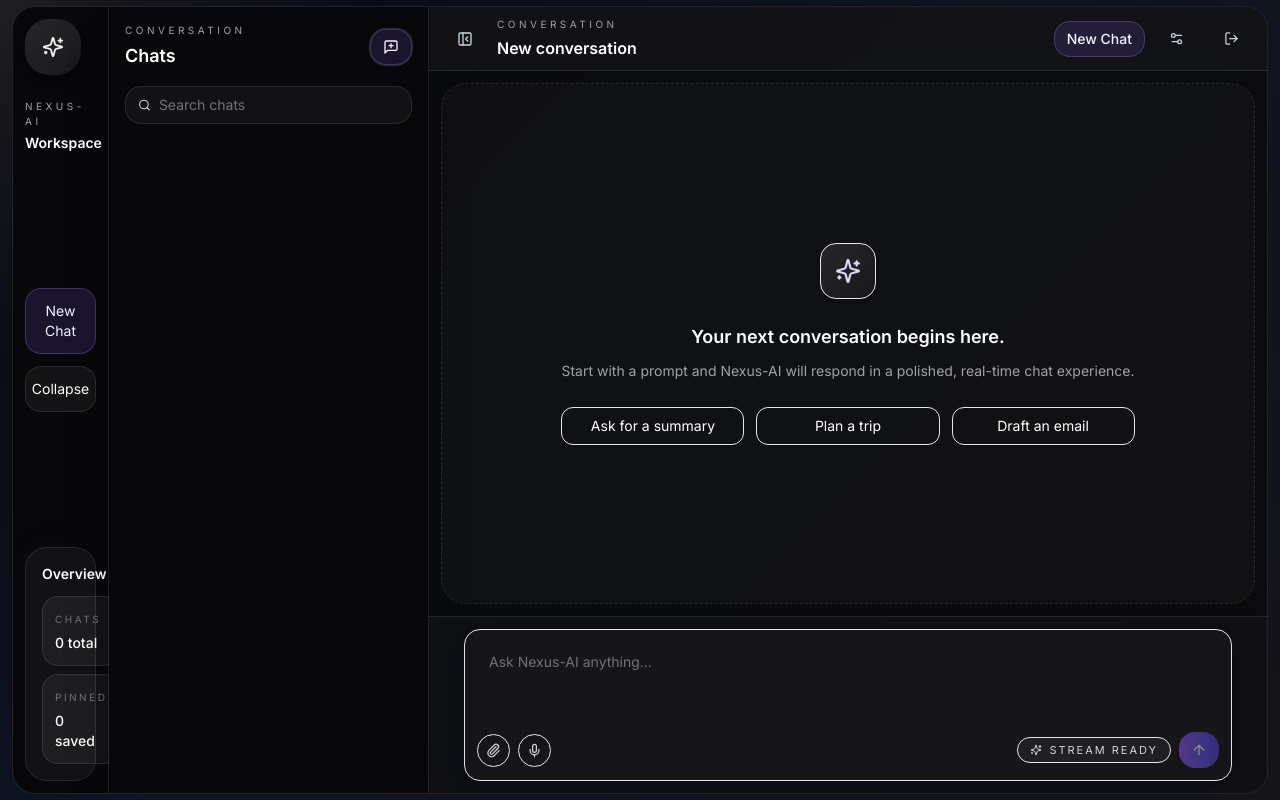
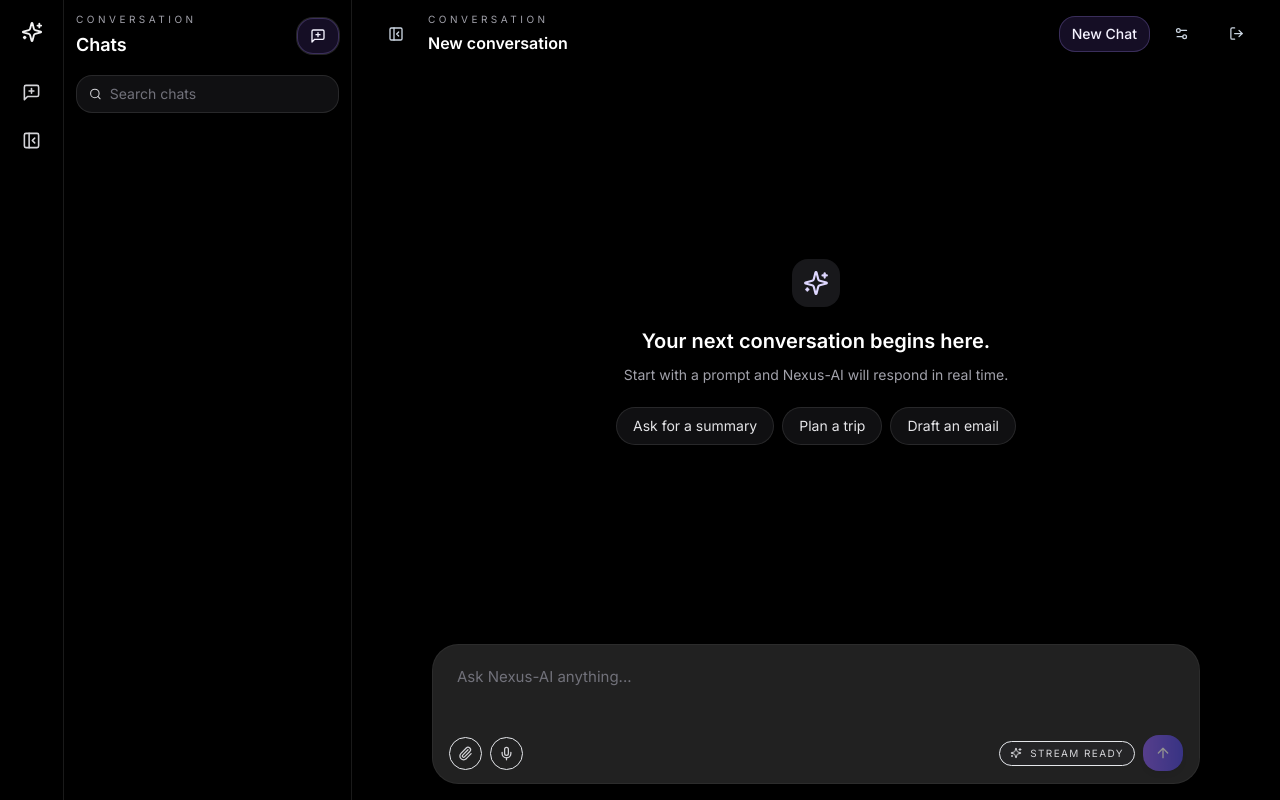
Before and after one commit to PranavAD36/Nexus-ai, a Next.js app: page /chat in a window 1280 px wide. Before the commit this address had no page. Built offline with nearby package versions, Linux system fonts and the light colour scheme.

Commit message:
Enable Nexus Chat without login, _______Perfact Till Here______

```diff
--- a/src/app/chat/page.tsx
+++ b/src/app/chat/page.tsx
@@ -29,6 +29,7 @@ interface ChatSummary {
 export default function ChatPage() {
   const [chats, setChats] = useState<ChatSummary[]>([]);
   const [activeChatId, setActiveChatId] = useState<string | null>(null);
+  const [isGuest, setIsGuest] = useState<boolean | null>(null);
   const [messages, setMessages] = useState<ChatMessage[]>([]);
   const [draft, setDraft] = useState('');
   const [search, setSearch] = useState('');
@@ -60,15 +61,14 @@ export default function ChatPage() {
     const verifySession = async () => {
       const supabase = getSupabase();
       const { data: { session } } = await supabase.auth.getSession();
-      if (!session) {
-        router.replace('/');
-      }
+      setIsGuest(!session);
     };
 
     void verifySession();
   }, [router]);
 
   useEffect(() => {
+    if (isGuest !== false) return;
     let isMounted = true;
     const load = async () => {
       setIsChatsLoading(true);
@@ -105,9 +105,19 @@ export default function ChatPage() {
     return () => {
       isMounted = false;
     };
-  }, []);
+  }, [isGuest]);
 
   useEffect(() => {
+    if (isGuest !== true) return;
+    setChats([]);
+    setActiveChatId('guest-local-chat');
+    setMessages([]);
+    setIsChatsLoading(false);
+    setIsMessagesLoading(false);
+  }, [isGuest]);
+
+  useEffect(() => {
+    if (isGuest !== false) return;
     if (!activeChatId) {
       setMessages([]);
       return;
@@ -134,7 +144,7 @@ export default function ChatPage() {
     return () => {
       isMounted = false;
     };
-  }, [activeChatId]);
+  }, [activeChatId, isGuest]);
 
   useEffect(() => {
     endRef.current?.scrollIntoView({ behavior: prefersReducedMotion ? 'auto' : 'smooth' });
@@ -159,6 +169,13 @@ export default function ChatPage() {
 
   const handleCreateChat = async () => {
     if (isCreatingChat) return;
+    if (isGuest) {
+      setActiveChatId('guest-local-chat');
+      setMessages([]);
+      setDraft('');
+      setError(null);
+      return;
+    }
     setIsCreatingChat(true);
     setError(null);
     setIsGenerating(false);
@@ -206,7 +223,7 @@ export default function ChatPage() {
     setDraft('');
 
     try {
-      await saveMessage(activeChatId, 'user', trimmed);
+      if (!isGuest) await saveMessage(activeChatId, 'user', trimmed);
       const response = await fetch('/api/chat', {
         method: 'POST',
         headers: { 'Content-Type': 'application/json' },
@@ -274,17 +291,19 @@ export default function ChatPage() {
       }
 
       streamed += decoder.decode();
-      await saveMessage(activeChatId, 'assistant', streamed);
+      if (!isGuest) await saveMessage(activeChatId, 'assistant', streamed);
 
       const currentChat = chats.find((chat) => chat.id === activeChatId);
-      if (!autoTitleApplied[activeChatId || ''] && currentChat && ['New Chat', 'Untitled chat', ''].includes(currentChat.title.trim())) {
+      if (!isGuest && !autoTitleApplied[activeChatId || ''] && currentChat && ['New Chat', 'Untitled chat', ''].includes(currentChat.title.trim())) {
         const updatedTitle = trimmed.length > 34 ? `${trimmed.slice(0, 34)}...` : trimmed;
         await updateChatTitle(activeChatId, updatedTitle);
         setAutoTitleApplied((prev) => ({ ...prev, [activeChatId]: true }));
       }
 
-      const refresh = await getChats();
-      setChats(refresh as ChatSummary[]);
+      if (!isGuest) {
+        const refresh = await getChats();
+        setChats(refresh as ChatSummary[]);
+      }
     } catch (err) {
       setError('AI service is temporarily unavailable. Please try again later.');
     } finally {
@@ -310,6 +329,7 @@ export default function ChatPage() {
   };
 
   const handleRename = async (chatId: string) => {
+    if (isGuest) return;
     const finalTitle = titleDraft.trim() || 'Untitled chat';
     try {
       await updateChatTitle(chatId, finalTitle);
@@ -321,6 +341,7 @@ export default function ChatPage() {
   };
 
   const handleDelete = async (chatId: string) => {
+    if (isGuest) return;
     try {
       await deleteChat(chatId);
       const remaining = chats.filter((chat) => chat.id !== chatId);
@@ -335,6 +356,7 @@ export default function ChatPage() {
   };
 
   const handlePin = async (chatId: string) => {
+    if (isGuest) return;
     const target = chats.find((chat) => chat.id === chatId);
     if (!target) return;
     const pinned = !target.pinned;
@@ -354,10 +376,14 @@ export default function ChatPage() {
     window.location.assign('/');
   };
 
+  if (isGuest === null) {
+    return <div className="min-h-screen bg-zinc-950" />;
+  }
+
   return (
-    <motion.div initial={{ opacity: 0, y: 10 }} animate={{ opacity: 1, y: 0 }} transition={{ duration: 0.25 }} className="min-h-screen bg-[radial-gradient(circle_at_top_left,_rgba(161,161,170,0.16),transparent_24%),linear-gradient(135deg,_#09090b_0%,_#111827_45%,_#18181b_100%)] text-zinc-100">
-      <div className="mx-auto flex h-screen max-w-7xl flex-col px-1.5 py-1.5 sm:px-2 lg:px-3">
-        <div className="flex flex-1 overflow-hidden rounded-[1.45rem] border border-white/10 bg-zinc-950/80 shadow-[0_0_120px_rgba(2,6,23,0.35)] backdrop-blur-xl">
+    <motion.div initial={{ opacity: 0 }} animate={{ opacity: 1 }} transition={{ duration: 0.2 }} className="h-screen overflow-hidden bg-black text-zinc-100">
+      <div className="flex h-full min-h-0 flex-col">
+        <div className="flex min-h-0 flex-1 overflow-hidden bg-black">
           <WorkspaceSidebar
             chats={chats}
             onCreateChat={handleCreateChat}
@@ -366,7 +392,7 @@ export default function ChatPage() {
             onToggleCollapse={() => setIsSidebarCollapsed((prev) => !prev)}
           />
 
-          <ConversationSidebar
+          {!isSidebarCollapsed ? <ConversationSidebar
             chats={filteredChats}
             activeChatId={activeChatId}
             search={search}
@@ -384,21 +410,21 @@ export default function ChatPage() {
             titleDraft={titleDraft}
             onTitleDraftChange={setTitleDraft}
             isLoading={isChatsLoading}
-          />
+          /> : null}
 
-          <div className="flex flex-1 flex-col min-w-0">
-            <header className="flex items-center justify-between border-b border-white/10 bg-zinc-900/60 px-2.5 py-2.5 sm:px-3">
+          <div className="flex min-h-0 min-w-0 flex-1 flex-col bg-black">
+            <header className="flex min-w-0 shrink-0 items-center justify-between gap-3 px-3 py-3 sm:px-5">
               <div className="flex items-center gap-2">
                 <Button variant="ghost" size="sm" className="hidden rounded-2xl lg:flex" onClick={() => setIsSidebarCollapsed((prev) => !prev)} aria-label="Collapse sidebar">
                   {isSidebarCollapsed ? <PanelLeftOpen size={16} /> : <PanelLeftClose size={16} />}
                 </Button>
                 <div>
                   <p className="text-[10px] uppercase tracking-[0.35em] text-zinc-400">Conversation</p>
-                  <h3 className="mt-1 text-sm font-semibold text-white sm:text-base">{currentChatTitle}</h3>
+                  <h3 className="mt-1 max-w-[42vw] truncate text-sm font-semibold text-white sm:max-w-none sm:text-base">{currentChatTitle}</h3>
                 </div>
               </div>
 
-              <div className="flex items-center gap-2">
+              <div className="flex shrink-0 items-center gap-1.5 sm:gap-2">
                 <Button variant="ghost" size="sm" onClick={handleCreateChat} disabled={isCreatingChat} className="rounded-2xl border border-violet-400/25 bg-violet-500/15 px-3 text-sm text-violet-50">
                   {isCreatingChat ? 'Creating…' : 'New Chat'}
                 </Button>
@@ -435,7 +461,7 @@ export default function ChatPage() {
               </motion.div>
             ) : null}
 
-            <div className="flex-1 overflow-y-auto px-2 py-2 sm:px-3 sm:py-3">
+            <div className="flex min-h-0 flex-1 flex-col overflow-y-auto px-3 sm:px-5 lg:px-8">
               {isMessagesLoading ? (
                 <div className="space-y-4">
                   {[1, 2, 3].map((index) => (
@@ -450,16 +476,16 @@ export default function ChatPage() {
                   ))}
                 </div>
               ) : messages.length === 0 ? (
-                <motion.div initial={{ opacity: 0, y: 8 }} animate={{ opacity: 1, y: 0 }} transition={{ duration: 0.36 }} className="flex h-full items-center justify-center rounded-[1.55rem] border border-dashed border-white/10 bg-zinc-900/50 p-8 text-center text-zinc-300">
-                  <div className="max-w-2xl">
-                    <div className="mx-auto flex h-14 w-14 items-center justify-center rounded-2xl border border-white/8 bg-gradient-to-br from-zinc-800 to-zinc-900 text-violet-200 shadow-md">
+                <motion.div initial={{ opacity: 0, y: 8 }} animate={{ opacity: 1, y: 0 }} transition={{ duration: 0.36 }} className="flex min-h-0 flex-1 items-center justify-center p-6 text-center text-zinc-300 sm:p-8">
+                  <div className="max-w-xl">
+                    <div className="mx-auto flex h-12 w-12 items-center justify-center rounded-2xl bg-zinc-900 text-violet-200">
                       <Sparkles size={26} />
                     </div>
-                    <p className="mt-6 text-lg font-semibold text-white">Your next conversation begins here.</p>
-                    <p className="mt-2 text-sm leading-6 text-zinc-400">Start with a prompt and Nexus-AI will respond in a polished, real-time chat experience.</p>
-                    <div className="mt-6 grid gap-3 sm:grid-cols-3">
+                    <p className="mt-5 text-xl font-semibold text-white">Your next conversation begins here.</p>
+                    <p className="mt-2 text-sm leading-6 text-zinc-400">Start with a prompt and Nexus-AI will respond in real time.</p>
+                    <div className="mt-5 flex flex-wrap justify-center gap-2">
                       {['Ask for a summary', 'Plan a trip', 'Draft an email'].map((s) => (
-                        <button key={s} onClick={() => { setDraft(s); textareaRef.current?.focus(); }} className="rounded-xl border border-white/8 bg-white/4 px-4 py-2 text-sm text-white hover:bg-white/6 transition">
+                        <button key={s} onClick={() => { setDraft(s); textareaRef.current?.focus(); }} className="rounded-full border border-white/10 bg-zinc-900/70 px-4 py-2 text-sm text-zinc-200 transition hover:border-violet-400/30 hover:bg-zinc-800">
                           {s}
                         </button>
                       ))}
@@ -467,7 +493,7 @@ export default function ChatPage() {
                   </div>
                 </motion.div>
               ) : (
-                <div className="flex w-full flex-1 flex-col gap-4">
+                <div className="mx-auto flex w-full max-w-5xl flex-1 flex-col gap-4">
                   {messages.map((message, index) => {
                     const isLastAssistant = message.role === 'assistant' && index === messages.length - 1 && isGenerating && !message.content;
                     return (
@@ -481,7 +507,7 @@ export default function ChatPage() {
               )}
             </div>
 
-            <div className="border-t border-white/10 bg-zinc-900/50 px-2 py-2 sm:px-3 sm:py-3">
+            <div className="shrink-0 bg-black px-3 pb-4 pt-2 sm:px-5 lg:px-8">
               {error ? (
                 <div className="mx-auto mb-4 max-w-3xl rounded-[1.3rem] border border-rose-400/10 bg-rose-500/10 p-4 text-sm text-white shadow-[0_0_40px_rgba(220,38,38,0.12)]">
                   <div className="flex items-start gap-3">
--- a/src/components/chat/composer.tsx
+++ b/src/components/chat/composer.tsx
@@ -20,7 +20,7 @@ export function Composer({ draft, onDraftChange, onSend, onKeyDown, isGenerating
       initial={{ opacity: 0, y: 12 }}
       animate={{ opacity: 1, y: 0 }}
       transition={{ duration: 0.25 }}
-      className="mx-auto w-full max-w-3xl rounded-[1rem] border border-white/8 bg-zinc-900/85 p-3 shadow-[0_6px_30px_rgba(2,6,23,0.5)]"
+      className="mx-auto w-full max-w-3xl rounded-[1.65rem] border border-white/5 bg-[#212121] p-2.5 shadow-lg sm:p-3"
     >
       <textarea
         ref={textareaRef}
@@ -28,10 +28,10 @@ export function Composer({ draft, onDraftChange, onSend, onKeyDown, isGenerating
         onChange={(event) => onDraftChange(event.target.value)}
         onKeyDown={onKeyDown}
         placeholder="Ask Nexus-AI anything..."
-        className="min-h-[72px] w-full resize-none rounded-xl bg-transparent px-3 py-2 text-sm leading-6 text-zinc-100 outline-none placeholder:text-zinc-500"
+        className="min-h-[58px] w-full resize-none rounded-xl bg-transparent px-3 py-2 text-[15px] leading-6 text-zinc-100 outline-none placeholder:text-zinc-500"
         disabled={disabled}
       />
-      <div className="mt-3 flex items-center justify-between gap-3">
+      <div className="mt-2 flex flex-wrap items-center justify-between gap-2 px-1">
         <div className="flex items-center gap-2">
           <button className="rounded-full border border-white/8 bg-white/3 p-2 text-zinc-300 transition hover:bg-white/6 hover:text-white" aria-label="Attach file">
             <Paperclip size={15} />
@@ -40,8 +40,8 @@ export function Composer({ draft, onDraftChange, onSend, onKeyDown, isGenerating
             <Mic size={15} />
           </button>
         </div>
-        <div className="flex items-center gap-2">
-          <div className="hidden items-center gap-2 rounded-full border border-zinc-400/12 bg-zinc-800/60 px-3 py-1 text-[11px] uppercase tracking-[0.18em] text-zinc-300 sm:flex">
+        <div className="ml-auto flex items-center gap-2">
+          <div className="hidden items-center gap-2 rounded-full border border-zinc-400/12 bg-zinc-800/60 px-2.5 py-1 text-[10px] uppercase tracking-[0.14em] text-zinc-300 sm:flex">
             <Sparkles size={12} />
             Stream ready
           </div>
--- a/src/components/chat/sidebar.tsx
+++ b/src/components/chat/sidebar.tsx
@@ -1,7 +1,7 @@
 "use client";
 
 import { motion } from 'framer-motion';
-import { MessageSquarePlus, PencilLine, Search, Sparkles, Trash2, Pin, PinOff } from 'lucide-react';
+import { MessageSquarePlus, PencilLine, Search, Sparkles, Trash2, Pin, PinOff, PanelLeftClose, PanelLeftOpen } from 'lucide-react';
 import { Button } from '@/components/ui/button';
 
 interface ChatSummary {
@@ -36,50 +36,32 @@ interface ConversationSidebarProps {
   isLoading?: boolean;
 }
 
-export function WorkspaceSidebar({ chats, onCreateChat, isCreatingChat, isCollapsed, onToggleCollapse }: WorkspaceSidebarProps) {
+export function WorkspaceSidebar({ onCreateChat, isCreatingChat, isCollapsed, onToggleCollapse }: WorkspaceSidebarProps) {
   return (
-    <aside className="hidden lg:flex flex-none w-24 flex-col border-r border-white/10 bg-zinc-950/95 p-3 shadow-2xl backdrop-blur-xl">
-      <div className="flex h-full flex-col justify-between gap-4">
-        <div>
-          <div className="mb-6 flex h-14 w-14 items-center justify-center rounded-3xl bg-gradient-to-br from-zinc-800 to-zinc-900 text-zinc-100 shadow-lg">
-            <Sparkles size={22} />
-          </div>
-          <div className="space-y-1 text-left">
-            <p className="text-[10px] uppercase tracking-[0.35em] text-zinc-400">Nexus-AI</p>
-            <p className="text-sm font-semibold text-white">Workspace</p>
-          </div>
+    <aside className="hidden min-h-0 w-16 flex-none flex-col items-center border-r border-white/10 bg-black px-2 py-3 lg:flex">
+      <div className="flex h-full w-full flex-col items-center">
+        <div className="flex h-10 w-10 items-center justify-center rounded-xl text-zinc-100">
+          <Sparkles size={22} />
         </div>
 
-        <div className="space-y-3">
+        <div className="mt-5 flex w-full flex-col items-center gap-2">
           <button
             type="button"
             onClick={onCreateChat}
             disabled={isCreatingChat}
-            className="flex w-full items-center justify-center rounded-2xl border border-violet-400/25 bg-violet-500/15 px-2 py-3 text-sm text-violet-50 transition hover:bg-violet-500/20 disabled:cursor-not-allowed disabled:opacity-60"
+            className="flex h-10 w-10 items-center justify-center rounded-xl text-zinc-300 transition hover:bg-zinc-800 hover:text-white disabled:cursor-not-allowed disabled:opacity-60"
+            aria-label="New chat"
           >
-            New Chat
+            <MessageSquarePlus size={19} />
           </button>
           <button
             type="button"
             onClick={onToggleCollapse}
-            className="flex w-full items-center justify-center rounded-2xl border border-white/10 bg-white/5 px-2 py-3 text-sm text-white transition hover:bg-white/10"
+            className="flex h-10 w-10 items-center justify-center rounded-xl text-zinc-300 transition hover:bg-zinc-800 hover:text-white"
+            aria-label={isCollapsed ? 'Expand workspace sidebar' : 'Collapse workspace sidebar'}
           >
-            {isCollapsed ? 'Expand' : 'Collapse'}
+            {isCollapsed ? <PanelLeftOpen size={19} /> : <PanelLeftClose size={19} />}
           </button>
-        </div>
-
-        <div className="space-y-3 rounded-[1.35rem] border border-white/10 bg-zinc-900/70 p-4 shadow-[0_0_30px_rgba(15,23,42,0.18)]">
-          <div className="text-sm font-semibold text-white">Overview</div>
-          <div className="grid gap-2 text-sm text-zinc-300">
-            <div className="rounded-2xl border border-white/10 bg-white/5 p-3">
-              <p className="uppercase tracking-[0.25em] text-[10px] text-zinc-500">Chats</p>
-              <p className="mt-1 font-medium text-white">{chats.length} total</p>
-            </div>
-            <div className="rounded-2xl border border-white/10 bg-white/5 p-3">
-              <p className="uppercase tracking-[0.25em] text-[10px] text-zinc-500">Pinned</p>
-              <p className="mt-1 font-medium text-white">{chats.filter((chat) => chat.pinned).length} saved</p>
-            </div>
-          </div>
         </div>
       </div>
     </aside>
@@ -103,7 +85,7 @@ export function ConversationSidebar({
   isLoading = false,
 }: ConversationSidebarProps) {
   return (
-    <aside className="flex flex-none w-80 flex-col border-r border-white/10 bg-zinc-950/95 p-4 shadow-2xl backdrop-blur-xl">
+    <aside className="hidden min-h-0 w-64 flex-none flex-col border-r border-white/10 bg-black p-3 md:flex lg:w-72">
       <div className="flex items-center justify-between gap-3">
         <div>
           <p className="text-[10px] uppercase tracking-[0.35em] text-zinc-400">Conversation</p>
@@ -125,7 +107,7 @@ export function ConversationSidebar({
           />
         </div>
       </div>
-      <div className="mt-5 flex-1 space-y-3 overflow-y-auto pr-1">
+      <div className="mt-4 min-h-0 flex-1 space-y-2 overflow-y-auto pr-1">
         {isLoading ? (
           [1, 2, 3].map((index) => (
             <div key={index} className="h-20 rounded-[1.1rem] border border-white/10 bg-zinc-900/70 p-4 animate-pulse" />
--- a/src/middleware.ts
+++ b/src/middleware.ts
@@ -24,10 +24,6 @@ export async function middleware(request: NextRequest) {
 
   const { data: { user } } = await supabase.auth.getUser();
 
-  if (request.nextUrl.pathname.startsWith('/chat') && !user) {
-    return NextResponse.redirect(new URL('/', request.url));
-  }
-
   return response;
 }
 
```
Also changed, not shown: 1 other file (tests, documents, lock files or other folders).
